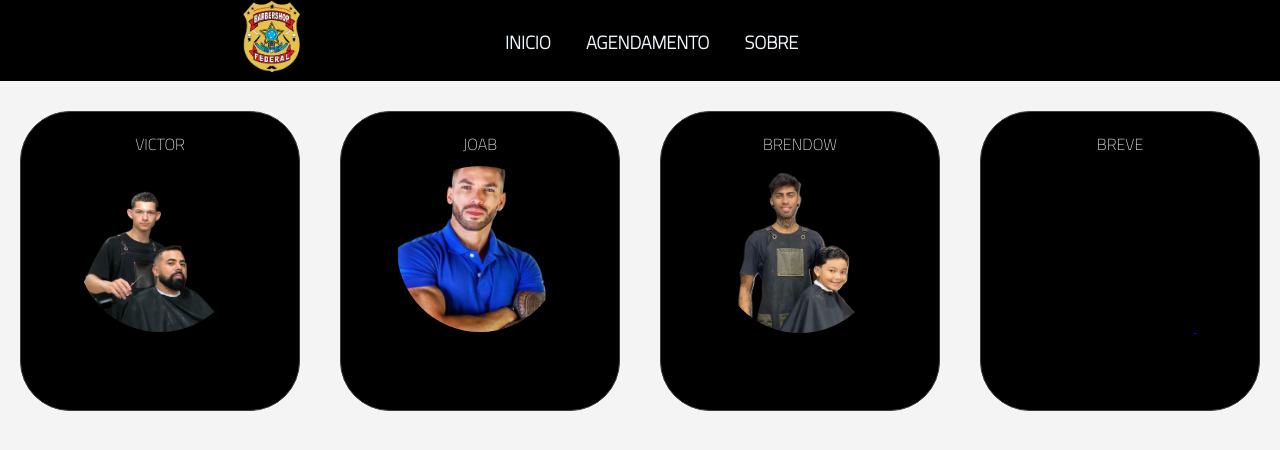
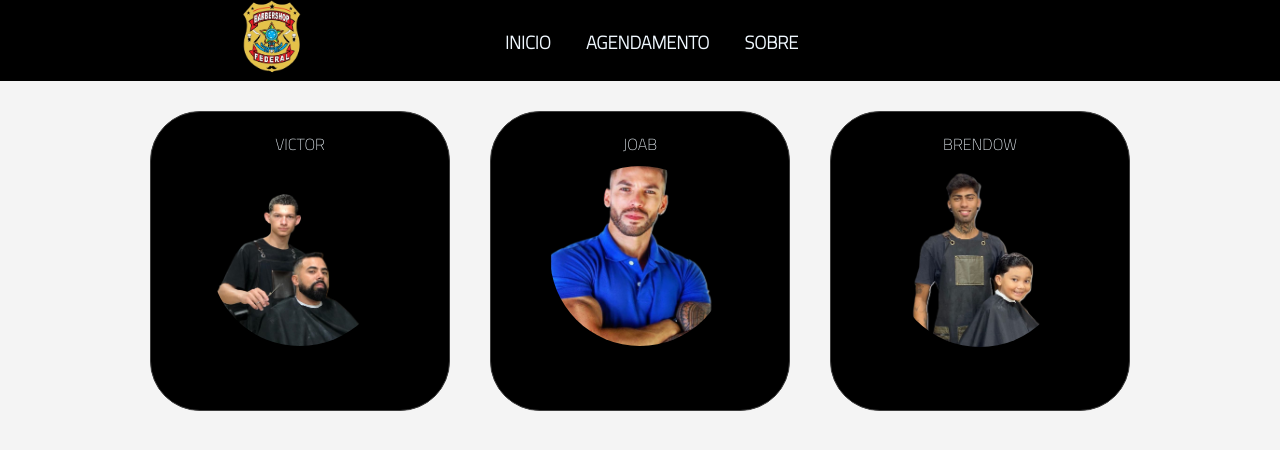
Before and after one commit to xvictoralexandre/agendamento_barbershop, a plain HTML site: page agendamento.html in a window 1280 px wide. Drawn offline with Linux system fonts and the light colour scheme.

Commit message:
Update agendamento.html

```diff
--- a/agendamento.html
+++ b/agendamento.html
@@ -56,11 +56,6 @@ justify-content: center;">
   </a>
 </div>
 
-<div class="mensagem-box4">
-  <p style="color: aliceblue;">BREVE</p>
-  <a href="#link"><img src="img/juniorbg.png" alt="imagem">
-  </a>bg
-</div>
 
 
 
```
